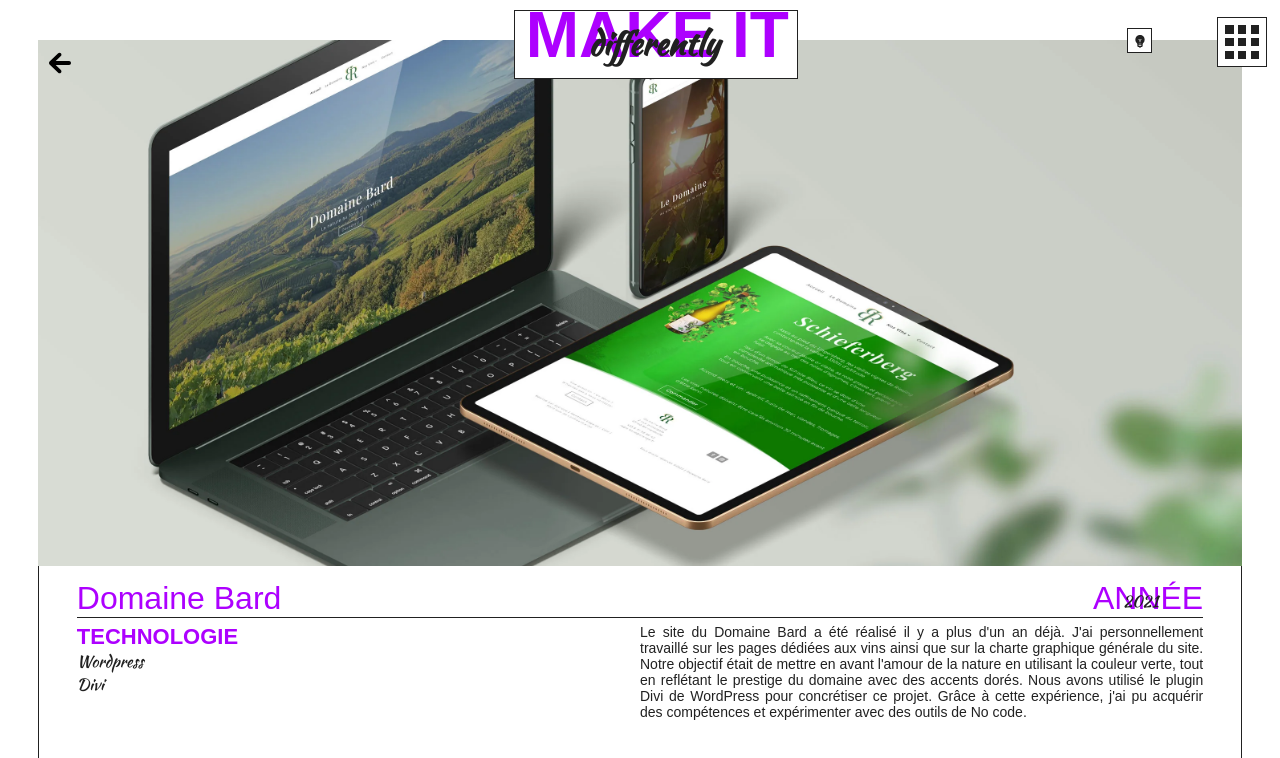
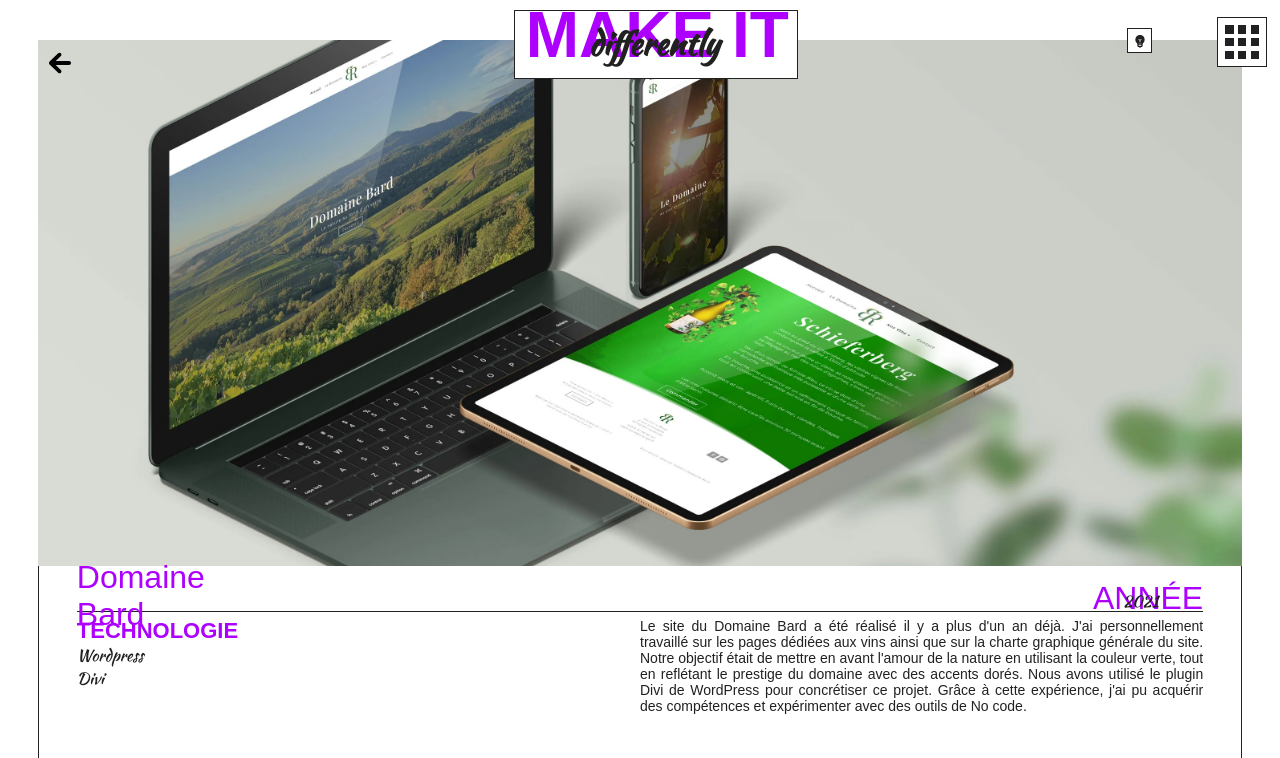
Before and after one commit to dylanvivant/makit, a Next.js app: page /project/bard in a window 1280 px wide. Shown: the top 758 px of the page. Built offline with nearby package versions, Linux system fonts and the light colour scheme; a web font is replaced by a local one.

Commit message:
Add link for project

```diff
--- a/src/app/component/frame/style.css
+++ b/src/app/component/frame/style.css
@@ -260,6 +260,16 @@
     display: flex;
     justify-content: space-between;
     border-bottom: 1.5px solid var(--icon-color);
+    height: 4vh;
+}
+
+.desc-title a {
+
+    display: flex;
+    justify-content: space-between;
+    align-items: center;
+    width: 6vw;
+
 }
 
 .desc-title h2 {
@@ -270,7 +280,11 @@
 }
 
 .desc-title a:hover h2 {
-    font-weight: 800;
+    color: #8d01ce;
+}
+
+.desc-title a:hover svg path {
+    fill: #8d01ce;
 }
 
 .years {
--- a/src/app/project/[projectId]/page.js
+++ b/src/app/project/[projectId]/page.js
@@ -9,6 +9,7 @@
 import '@/app/page.min.css'
 import '@/app/component/frame/style.css'
 export default function Page({ params }) {
+
     const router = useRouter();
 
     const backClick = () => {
--- a/src/app/project/description.js
+++ b/src/app/project/description.js
@@ -11,6 +11,9 @@
             <div className="desc-title">
                 <a href={props.url}>
                     <h2 className={kelson_meduim.className}>{props.title}</h2>
+                    <svg width="28" height="28" viewBox="0 0 25 25" fill="none" xmlns="http://www.w3.org/2000/svg">
+                        <path d="M0 0V24.57H24.57V18.4275H21.4987V21.4987H3.07125V3.07125H6.1425V0H0ZM12.285 0L16.8919 4.60687L9.21375 12.285L12.285 15.3562L19.9631 7.67812L24.57 12.285V0H12.285Z" fill="var(--title-text-color)" />
+                    </svg>
                 </a>
                 <div className="years">
                     <h2 className={kelson_meduim.className}>ANNÉE</h2>
```
